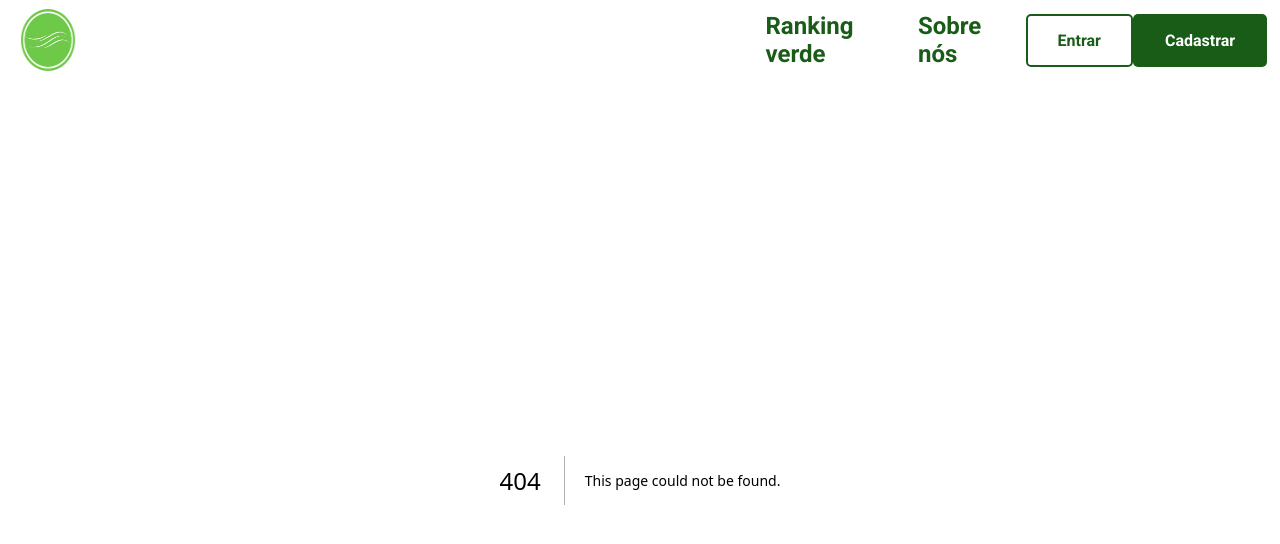
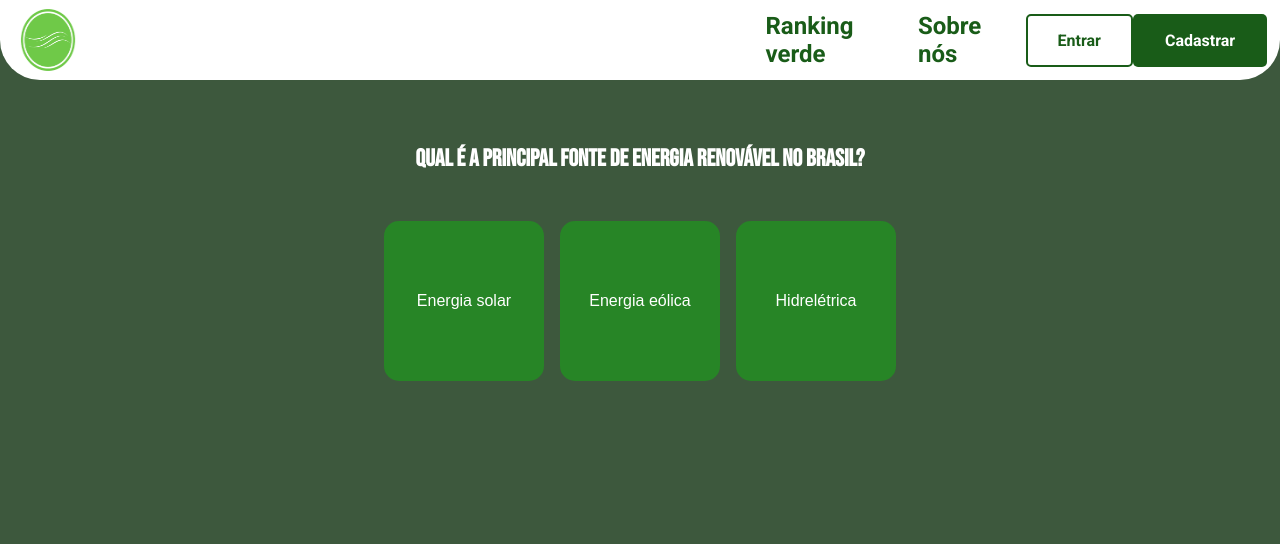
Before and after one commit to montclio/gs-sp4-twe, a Next.js app in the folder the-wind-eyes/: page /Quiz in a window 1280 px wide. Before the commit this address had no page. Shown: the top 544 px of the page. Built offline with nearby package versions, Linux system fonts and the light colour scheme; a web font is replaced by a local one.

Commit message:
Add tela de quiz

```diff
--- a/the-wind-eyes/next.config.js
+++ b/the-wind-eyes/next.config.js
@@ -2,3 +2,9 @@
 const nextConfig = {}
 
 module.exports = nextConfig
+
+module.exports = {
+    experimental: {
+      appDir: true,
+    },
+  };
--- /dev/null
+++ b/the-wind-eyes/src/app/Quiz/page.module.css
@@ -0,0 +1,57 @@
+.body {
+    background-color: #3D583D;
+    display: flex;
+    flex-direction: column;
+    gap: 4rem;
+    height: 100vh;
+}
+
+.quizContainer {
+    display: flex;
+    flex-direction: row;
+    align-items: center;
+    justify-content: center;
+  }
+
+  .questionSection {
+    display: flex;
+    flex-direction: column;
+    gap: 2rem;
+    text-align: center;
+  }
+
+  .questionTitle {
+    font-family: "Bebas Neue", sans-serif;
+    font-size: 1.5rem;
+    margin-bottom: 1rem;
+    color: #ffff;
+  }
+
+  .options {
+    display: flex;
+    flex-direction: row;
+    gap: 1rem;
+  }
+
+  .optionButton {
+    padding: 0.75rem 1.5rem;
+    font-size: 1rem;
+    cursor: pointer;
+    background-color: #278526;
+    color: white;
+    border: none;
+    border-radius: 15px;
+    transition: background-color 0.3s;
+    width: 10rem;
+    height: 10rem;
+  }
+
+  .optionButton:hover {
+    background-color: #17bd14;
+  }
+
+  .scoreSection {
+    font-family: "Bebas Neue", sans-serif;
+    text-align: center;
+    color: #ffff;
+  }
--- /dev/null
+++ b/the-wind-eyes/src/app/Quiz/page.tsx
@@ -0,0 +1,151 @@
+'use client';
+import React, { useState, useEffect } from 'react';
+import styles from './page.module.css';
+
+const quizData = [
+    {
+      question: "Qual é a principal fonte de energia renovável no Brasil?",
+      options: ["Energia solar", "Energia eólica", "Hidrelétrica"],
+      correct: 2, // Hidrelétrica
+    },
+    {
+      question: "Qual destas opções NÃO é uma fonte de energia renovável?",
+      options: ["Carvão mineral", "Energia solar", "Biomassa"],
+      correct: 0, // Carvão mineral
+    },
+    {
+      question: "O que é energia solar?",
+      options: [
+        "Energia gerada pelo movimento das marés",
+        "Energia obtida a partir da luz do sol",
+        "Energia obtida a partir do calor subterrâneo",
+      ],
+      correct: 1, // Energia obtida a partir da luz do sol
+    },
+    {
+      question: "Qual ação reduz o consumo de energia em casa?",
+      options: [
+        "Deixar aparelhos em stand-by",
+        "Utilizar lâmpadas LED",
+        "Deixar luzes acesas o dia todo",
+      ],
+      correct: 1, // Utilizar lâmpadas LED
+    },
+    {
+      question: "O que é energia eólica?",
+      options: [
+        "Energia obtida a partir de resíduos orgânicos",
+        "Energia gerada pelo movimento do vento",
+        "Energia obtida a partir de combustíveis fósseis",
+      ],
+      correct: 1, // Energia gerada pelo movimento do vento
+    },
+    {
+      question: "Qual é um benefício do uso de energia renovável?",
+      options: [
+        "Reduz a poluição ambiental",
+        "Aumenta a dependência de combustíveis fósseis",
+        "Causa maior desmatamento",
+      ],
+      correct: 0, // Reduz a poluição ambiental
+    },
+    {
+      question: "Como podemos contribuir para a redução de resíduos plásticos?",
+      options: [
+        "Usando sacolas reutilizáveis",
+        "Jogando plásticos no lixo comum",
+        "Comprando mais itens embalados em plástico",
+      ],
+      correct: 0, // Usando sacolas reutilizáveis
+    },
+    {
+      question: "Qual das seguintes práticas ajuda a economizar água?",
+      options: [
+        "Tomar banhos longos",
+        "Reutilizar a água da máquina de lavar para limpar o quintal",
+        "Deixar a torneira aberta enquanto escova os dentes",
+      ],
+      correct: 1, // Reutilizar a água da máquina de lavar para limpar o quintal
+    },
+    {
+      question: "Qual é a principal vantagem da energia solar?",
+      options: [
+        "É inesgotável e não emite gases poluentes",
+        "É a fonte de energia mais barata do mundo",
+        "Pode ser utilizada apenas em regiões frias",
+      ],
+      correct: 0, // É inesgotável e não emite gases poluentes
+    },
+    {
+      question: "Como o plantio de árvores ajuda o meio ambiente?",
+      options: [
+        "Aumentando a emissão de gases poluentes",
+        "Absorvendo dióxido de carbono e liberando oxigênio",
+        "Acelerando o aquecimento global",
+      ],
+      correct: 1, // Absorvendo dióxido de carbono e liberando oxigênio
+    },
+  ];
+
+
+export default function Quiz() {
+  const [currentQuestionIndex, setCurrentQuestionIndex] = useState(0);
+  const [score, setScore] = useState(0);
+  const [showScore, setShowScore] = useState(false);
+
+  useEffect(() => {
+    console.log("Pergunta atual:", currentQuestionIndex);
+  }, [currentQuestionIndex]); // Monitorando atualizações do estado de perguntas
+
+  const handleAnswer = (index) => {
+    console.log("Resposta selecionada:", index);
+
+    // Atualiza a pontuação se a resposta for correta
+    if (index === quizData[currentQuestionIndex].correct) {
+      setScore((prevScore) => prevScore + 1);
+      console.log("Resposta correta! Nova pontuação:", score + 1);
+    } else {
+      console.log("Resposta incorreta!");
+    }
+
+    const nextQuestionIndex = currentQuestionIndex + 1;
+
+    if (nextQuestionIndex < quizData.length) {
+      setCurrentQuestionIndex(nextQuestionIndex);
+    } else {
+      setShowScore(true);
+    }
+  };
+
+  return (
+    <body className={styles.body}>
+    <div className={styles.quizContainer}>
+      {showScore ? (
+        <div className={styles.scoreSection}>
+          <h1>Quiz Finalizado!</h1>
+          <p>
+            Você acertou {score} de {quizData.length} perguntas.
+          </p>
+        </div>
+      ) : (
+        <div className={styles.questionSection}>
+          <h1 className={styles.questionTitle}>
+            {quizData[currentQuestionIndex].question}
+          </h1>
+          <div className={styles.options}>
+            {quizData[currentQuestionIndex].options.map((option, index) => (
+              <button
+                key={index}
+                className={styles.optionButton}
+                onClick={() => handleAnswer(index)}
+              >
+                {option}
+              </button>
+            ))}
+          </div>
+        </div>
+      )}
+    </div>
+    </body>
+  );
+}
--- a/the-wind-eyes/src/app/RankingGreenCompanies/page.tsx
+++ b/the-wind-eyes/src/app/RankingGreenCompanies/page.tsx
@@ -1,7 +1,7 @@
 import RankingCard from "../components/RankingCard/RankingCard";
 import styles from "./page.module.css";
 
-export default function Login() {
+export default function RankingGreenCompanies() {
   return (
     <body className={styles.body}>
       <main className={styles.main}>
--- a/the-wind-eyes/src/app/RankingPartnersCompanies/page.tsx
+++ b/the-wind-eyes/src/app/RankingPartnersCompanies/page.tsx
@@ -1,7 +1,7 @@
 import RankingCard from "../components/RankingCard/RankingCard";
 import styles from "./page.module.css";
 
-export default function Login() {
+export default function RankingPartnersCompanies() {
   return (
     <body className={styles.body}>
       <main className={styles.main}>
--- a/the-wind-eyes/src/app/SignUp/page.tsx
+++ b/the-wind-eyes/src/app/SignUp/page.tsx
@@ -2,7 +2,7 @@ import { Button } from "../components/Button/Button";
 import Input from "../components/Input/Input";
 import styles from "./page.module.css";
 
-export default function Login() {
+export default function SignUp() {
   return (
     <body className={styles.body}>
 
--- a/the-wind-eyes/src/app/layout.tsx
+++ b/the-wind-eyes/src/app/layout.tsx
@@ -1,31 +1,36 @@
+import { Inter } from "next/font/google";
+import { Header } from "./components/Header/Header";
+import './globals.css';
 import { Metadata } from 'next';
-import { Inter } from 'next/font/google';
-import './globals.css';
-import { Header } from './components/Header/Header';
-import Head from 'next/head';
+
 
 const inter = Inter({ subsets: ['latin'] });
 
 export const metadata: Metadata = {
-  title: 'Create Next App',
+  title: 'Quiz App',
   description: 'Generated by create next app',
 };
 
 export default function RootLayout({ children }: { children: React.ReactNode }) {
   return (
     <>
-      <Head>
+      <html lang="pt-BR">
+        <head>
+          <meta charset="UTF-8" />
+          <meta name="viewport" content="width=device-width, initial-scale=1" />
+          <title>Quiz App</title>
           <link rel="preconnect" href="https://fonts.googleapis.com" />
-        <link rel="preconnect" href="https://fonts.gstatic.com"/>
+          <link rel="preconnect" href="https://fonts.gstatic.com" />
           <link
             href="https://fonts.googleapis.com/css2?family=Afacad:ital,wght@0,400..700;1,400..700&family=Bebas+Neue&family=Inter:wght@100..900&family=Raleway:ital,wght@0,100..900;1,100..900&family=Roboto:ital,wght@0,100;0,300;0,400;0,500;0,700;0,900;1,100;1,300;1,400;1,500;1,700;1,900&display=swap"
             rel="stylesheet"
           />
-      </Head>
+        </head>
         <body>
           <Header />
           {children}
         </body>
+      </html>
     </>
   );
 }
```
Lines whose indentation alone changed are shown as unchanged.
